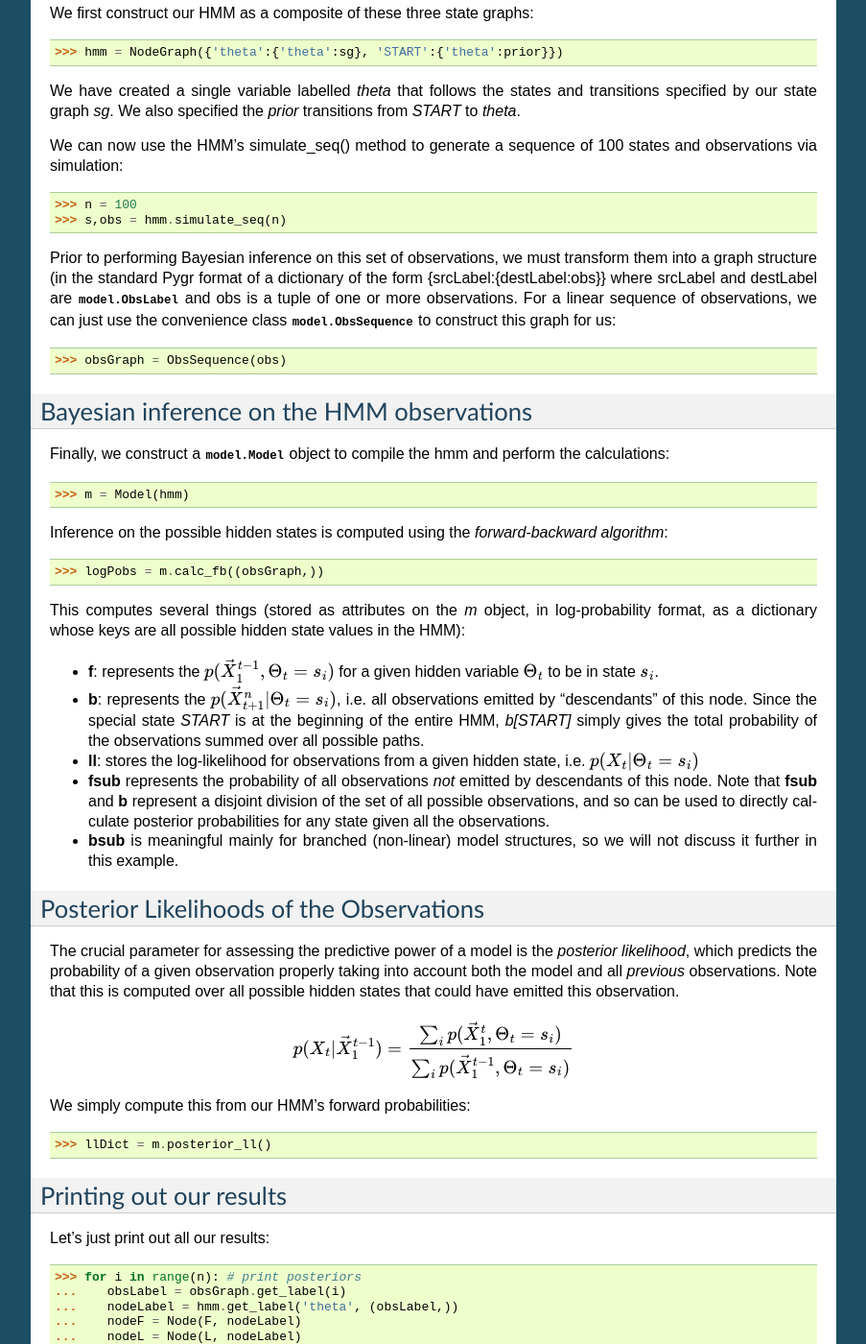
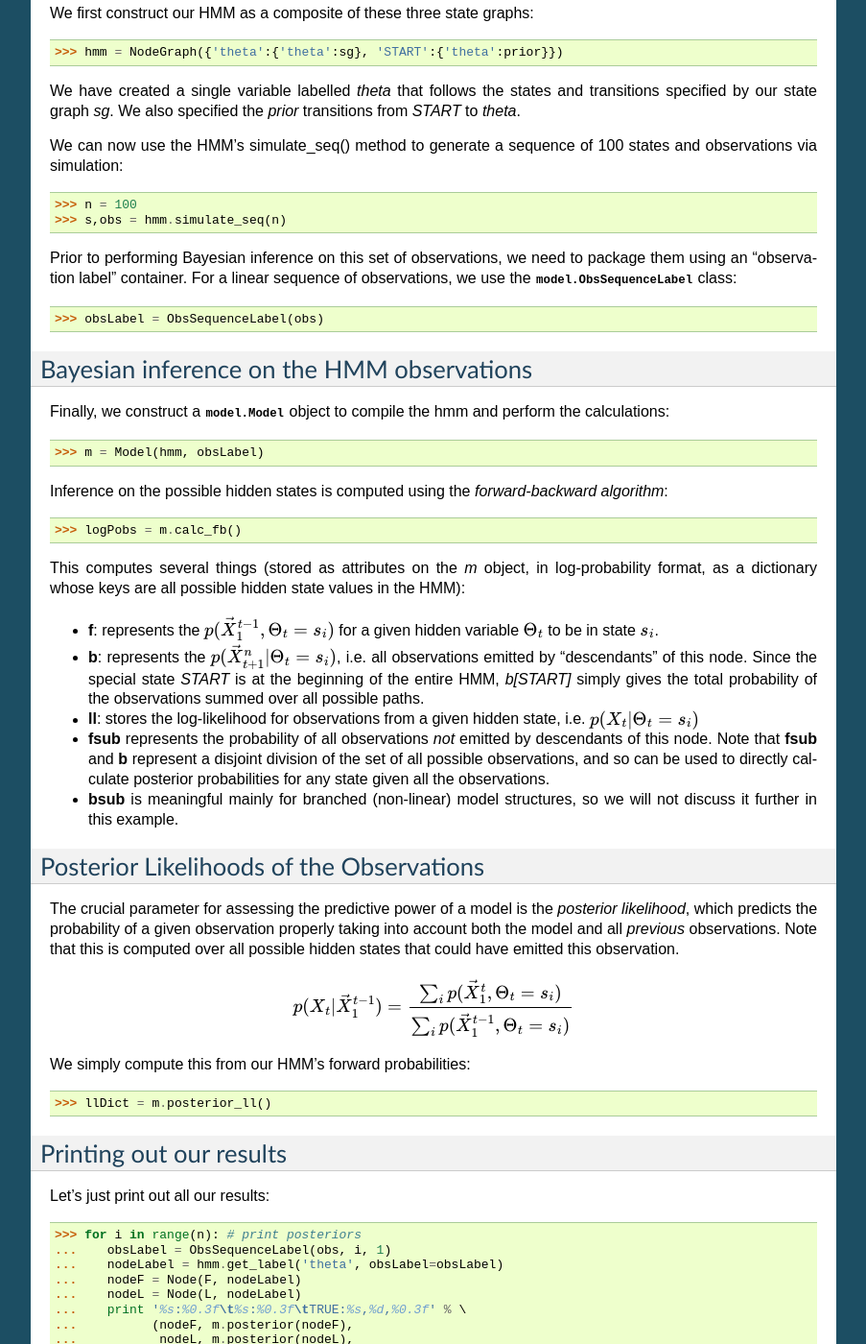
Before and after one commit to cjlee112/darwin, a Sphinx documentation site: the page built from doc/tutorials/model.rst, in a window 1280 px wide and 1400 px high, scrolled down 1513 px. Shown: the whole window at 96% size, without its empty margins (198-1101 px from the left). Built offline with Sphinx 7.4.7, drawn with Linux system fonts in a browser that asks for light colours.

Commit message:
updated ODC tutorial for refactoring

```diff
--- a/doc/tutorials/model.rst
+++ b/doc/tutorials/model.rst
@@ -113,14 +113,11 @@ sequence of 100 states and observations via simulation::
     >>> s,obs = hmm.simulate_seq(n)
 
 Prior to performing Bayesian inference on this set of observations,
-we must transform them into a graph structure (in the standard
-Pygr format of a dictionary of the form {srcLabel:{destLabel:obs}}
-where srcLabel and destLabel are :class:`model.ObsLabel` and
-obs is a tuple of one or more observations.  For a linear sequence
-of observations, we can just use the convenience class
-:class:`model.ObsSequence` to construct this graph for us::
+we need to package them using an "observation label" container.
+For a linear sequence of observations, we use the
+:class:`model.ObsSequenceLabel` class::
 
-    >>> obsGraph = ObsSequence(obs)
+    >>> obsLabel = ObsSequenceLabel(obs)
 
 Bayesian inference on the HMM observations
 ------------------------------------------
@@ -128,12 +125,12 @@ Bayesian inference on the HMM observations
 Finally, we construct a :class:`model.Model` object to compile the
 hmm and perform the calculations::
 
-    >>> m = Model(hmm)
+    >>> m = Model(hmm, obsLabel)
 
 Inference on the possible hidden states is computed using the
 *forward-backward algorithm*::
 
-    >>> logPobs = m.calc_fb((obsGraph,))
+    >>> logPobs = m.calc_fb()
 
 This computes several things (stored as attributes on the
 `m` object, in log-probability format,
@@ -183,8 +180,8 @@ Printing out our results
 Let's just print out all our results::
 
     >>> for i in range(n): # print posteriors
-    ...    obsLabel = obsGraph.get_label(i)
-    ...    nodeLabel = hmm.get_label('theta', (obsLabel,))
+    ...    obsLabel = ObsSequenceLabel(obs, i, 1)
+    ...    nodeLabel = hmm.get_label('theta', obsLabel=obsLabel)
     ...    nodeF = Node(F, nodeLabel)
     ...    nodeL = Node(L, nodeLabel)
     ...    print '%s:%0.3f\t%s:%0.3f\tTRUE:%s,%d,%0.3f' % \
```
